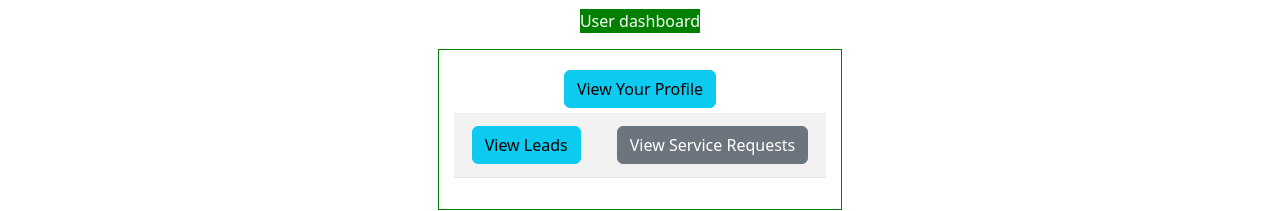
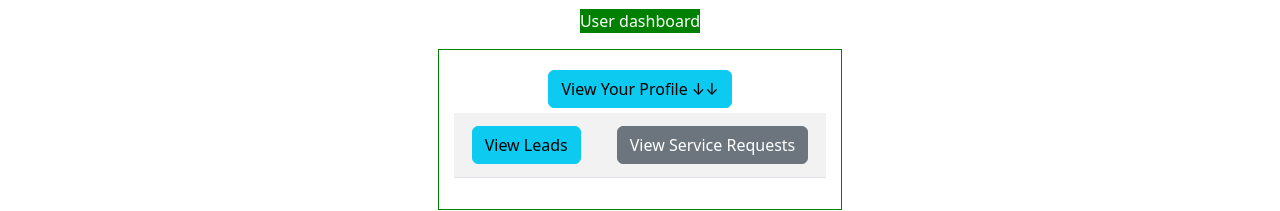
Before and after one commit to SkMdSufiyan/SufiyanCvCrmAppFullstack, a React (Create React App) app in the folder client/: page /1/userDashboard in a window 1280 px wide. Shown: the part 145-356 px from the top of the page. Built offline with nearby package versions, Linux system fonts and the light colour scheme; no server answers; sample sign-in values are in the browser's storage.

Commit message:
Update UserDashboard.js

```diff
--- a/client/src/components/UserDashboard.js
+++ b/client/src/components/UserDashboard.js
@@ -185,7 +185,7 @@ const UserDashboard = () => {
 
 
         <div className='dashboard-button-div'>
-            <Button className='dashboard-Button-class' color='info' onClick={()=>setViewProfile(true)}>View Your Profile</Button>
+            <Button className='dashboard-Button-class' color='info' onClick={()=>setViewProfile(true)}>View Your Profile ↓↓</Button>
             <Table responsive striped>
                 <tbody>
                     {typeOfUser === "Admin" || typeOfUser === "Manager" ?(
```
